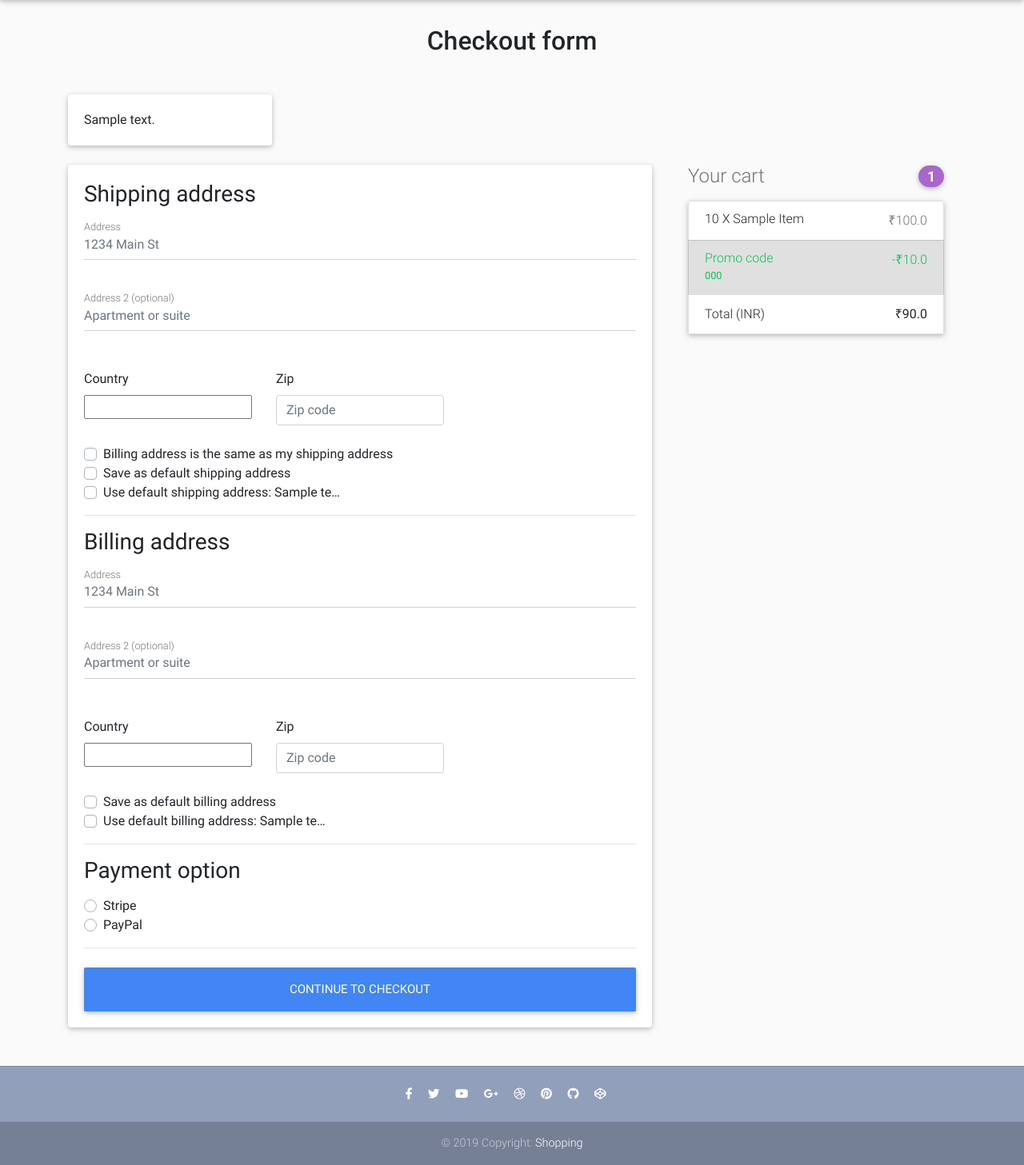
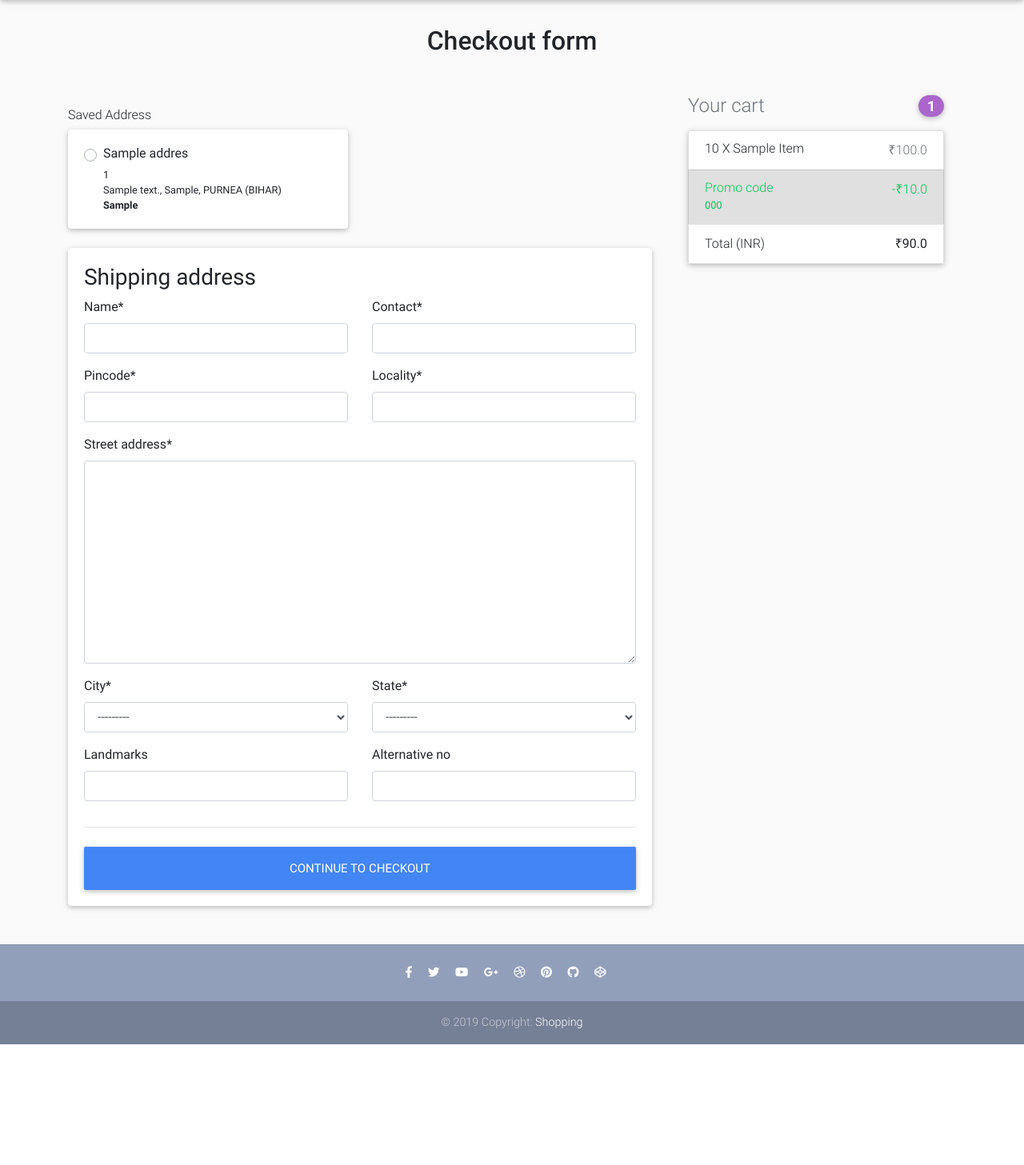
Before and after one commit to sadique-cws/ecom, a Django app: template templates/checkout.html in a window 1280 px wide. Shown: the part 64-1521 px from the top of the page at 80% size. After the commit the page ends 1370 px from the top, so only its background shows below. Run offline with Django 3.2, Linux system fonts and the light colour scheme; tables that the repository leaves empty hold one stand-in row (values such as "Sample post"); the template is opened without the code that fills it: values that come from a table or form of the project are taken from there, most other values are stand-ins (such as "Sample title", 1, 10 or a date in 2020); some libraries are stand-ins or nearby versions.

Commit message:
basic final

```diff
--- a/core/forms.py
+++ b/core/forms.py
@@ -1,38 +1,18 @@
 from django import forms
 from django_countries.fields import CountryField
 from django_countries.widgets import CountrySelectWidget
+from .models import *
 
 PAYMENT_CHOICES = (
     ('S', 'Stripe'),
     ('P', 'PayPal')
 )
 
-class CheckoutForm(forms.Form):
-    shipping_address = forms.CharField(required=False)
-    shipping_address2 = forms.CharField(required=False)
-    shipping_country = CountryField(blank_label='(select country)').formfield(
-        required=False,
-        widget=CountrySelectWidget(attrs={
-            'class': 'custom-select d-block w-100',
-        }))
-    shipping_zip = forms.CharField(required=False)
+class CheckoutForm(forms.ModelForm):
+    class Meta:
+        model = Address
+        fields = ('name','contact','street_address','alternative_no','pincode','city','state','landmarks','locality')
 
-    billing_address = forms.CharField(required=False)
-    billing_address2 = forms.CharField(required=False)
-    billing_country = CountryField(blank_label='(select country)').formfield(
-        required=False,
-        widget=CountrySelectWidget(attrs={
-            'class': 'custom-select d-block w-100',
-        }))
-    billing_zip = forms.CharField(required=False)
-
-    same_billing_address = forms.BooleanField(required=False)
-    set_default_shipping = forms.BooleanField(required=False)
-    use_default_shipping = forms.BooleanField(required=False)
-    set_default_billing = forms.BooleanField(required=False)
-    use_default_billing = forms.BooleanField(required=False)
-
-    payment_option = forms.ChoiceField(widget=forms.RadioSelect, choices=PAYMENT_CHOICES)
 
 
 class CouponForm(forms.Form):
--- a/core/templatetags/cart_template_tags.py
+++ b/core/templatetags/cart_template_tags.py
@@ -19,5 +19,4 @@ def Item_Is_Exit(user,slug):
         qs = OrderItem.objects.filter(user=user,ordered=False,item__slug=slug)
         if qs.exists():
             return True
-
     return False
--- a/templates/checkout.html
+++ b/templates/checkout.html
@@ -7,132 +7,84 @@
     <div class="container wow fadeIn">
       <h2 class="my-5 h2 text-center">Checkout form</h2>
 
+
+
+
+      <div class="row">
+        <div class="col-md-8 mb-4">
+         {% if address %}
+               <h6 class="d-block mt-3">Saved Address</h6>
             <div class="row mb-4">
                 {% for foo in address %}
+        <div class="col-lg-6">
+        <div class="card">
+            <div class="card-body">
+               <div class="custom-control custom-radio pmd-radio">
+                <input type="radio" class="custom-control-input" id="radioclientcustomControlValidation1" value="{{ foo.id }}" name="save_address" required>
+                <label class="custom-control-label" for="radioclientcustomControlValidation1">
+                    <h6>{{ foo.name }}</h6>
+                    <p class="small m-0">{{ foo.contact }} <br>
+                    {{ foo.street_address }}, {{ foo.locality }}, {{ foo.get_city_display }} ({{ foo.get_state_display }})
+                    </p>
+                    <p class="small m-0 font-weight-bold text-capitalize">{{ foo.landmarks }}</p>
+                </label>
+                <div class="invalid-feedback">Example invalid feedback text</div>
+            </div>
 
-        <div class="col-lg-3">
-            <div class="card">
-                <div class="card-body">{{ foo.street_address }}</div>
             </div>
         </div>
-
+        </div>
                 {% endfor %}
 
             </div>
 
-      <div class="row">
-        <div class="col-md-8 mb-4">
+         {% endif %}
           <div class="card">
             <form method="POST" class="card-body">
               {% csrf_token %}
 
               <h3>Shipping address</h3>
 
-              <div class='hideable_shipping_form'>
 
-                <div class="md-form mb-5">
-                  <input type='text' placeholder='1234 Main St' id='shipping_address' name='shipping_address' class='form-control' />
-                  <label for="shipping_address" class="">Address</label>
+                      <div class="row">
+                          <div class="col-lg-6">
+                                    {{ form.name|as_crispy_field }}
+                                        {{ form.name.errors }}
+                          </div>
+                          <div class="col-lg-6">
+                              {{ form.contact|as_crispy_field }}
+                              {{ form.contact.errors }}
+                          </div>
+                          <div class="col-lg-6">
+                              {{ form.pincode|as_crispy_field }}
+                              {{ form.pincode.errors }}
+                          </div>
+                          <div class="col-lg-6">
+                              {{ form.locality|as_crispy_field }}
+                              {{ form.locality.errors }}
+                          </div>
+                          <div class="col-lg-12">
+                              {{ form.street_address|as_crispy_field }}
+                              {{ form.street_address.errors }}
                           </div>
 
-                <div class="md-form mb-5">
-                  <input type='text' placeholder='Apartment or suite' id='shipping_address2' name='shipping_address2' class='form-control' />
-                  <label for="shipping_address2" class="">Address 2 (optional)</label>
+                          <div class="col-lg-6">
+                              {{ form.city|as_crispy_field }}
+                              {{ form.city.errors }}
+                          </div>
+                          <div class="col-lg-6">
+                              {{ form.state|as_crispy_field }}
+                              {{ form.state.errors }}
                           </div>
 
-                <div class="row">
-                  <div class="col-lg-4 col-md-12 mb-4">
-                    <label for="country">Country</label>
-                    {{ form.shipping_country }}
-                    <div class="invalid-feedback">
-                      Please select a valid country.
+                          <div class="col-lg-6">
+                              {{ form.landmarks|as_crispy_field }}
+                              {{ form.landmarks.errors }}
                           </div>
+                          <div class="col-lg-6">
+                              {{ form.alternative_no|as_crispy_field }}
+                              {{ form.alternative_no.errors }}
                           </div>
-                  <div class="col-lg-4 col-md-6 mb-4">
-                    <label for="shipping_zip">Zip</label>
-                    <input type='text' placeholder='Zip code' id='shipping_zip' name='shipping_zip' class='form-control' />
-                    <div class="invalid-feedback">
-                      Zip code required.
-                    </div>
-                  </div>
-                </div>
-
-                <div class="custom-control custom-checkbox">
-                  <input type="checkbox" class="custom-control-input" name="same_billing_address" id="same_billing_address">
-                  <label class="custom-control-label" for="same_billing_address">Billing address is the same as my shipping address</label>
-                </div>
-                <div class="custom-control custom-checkbox">
-                  <input type="checkbox" class="custom-control-input" name="set_default_shipping" id="set_default_shipping">
-                  <label class="custom-control-label" for="set_default_shipping">Save as default shipping address</label>
-                </div>
-
-              </div>
-
-              {% if default_shipping_address %}
-              <div class="custom-control custom-checkbox">
-                <input type="checkbox" class="custom-control-input" name="use_default_shipping" id="use_default_shipping">
-                <label class="custom-control-label" for="use_default_shipping">Use default shipping address: {{ default_shipping_address.street_address|truncatechars:10 }}</label>
-              </div>
-              {% endif %}
-
-              <hr>
-
-              <h3>Billing address</h3>
-
-              <div class='hideable_billing_form'>
-                <div class="md-form mb-5">
-                  <input type='text' placeholder='1234 Main St' id='billing_address' name='billing_address' class='form-control' />
-                  <label for="billing_address" class="">Address</label>
-                </div>
-
-                <div class="md-form mb-5">
-                  <input type='text' placeholder='Apartment or suite' id='billing_address2' name='billing_address2' class='form-control' />
-                  <label for="billing_address2" class="">Address 2 (optional)</label>
-                </div>
-
-                <div class="row">
-                  <div class="col-lg-4 col-md-12 mb-4">
-                    <label for="country">Country</label>
-                    {{ form.billing_country }}
-                    <div class="invalid-feedback">
-                      Please select a valid country.
-                    </div>
-                  </div>
-
-                  <div class="col-lg-4 col-md-6 mb-4">
-                    <label for="billing_zip">Zip</label>
-                    <input type='text' placeholder='Zip code' id='billing_zip' name='billing_zip' class='form-control' />
-                    <div class="invalid-feedback">
-                      Zip code required.
-                    </div>
-                  </div>
-
-                </div>
-
-                <div class="custom-control custom-checkbox">
-                  <input type="checkbox" class="custom-control-input" name="set_default_billing" id="set_default_billing">
-                  <label class="custom-control-label" for="set_default_billing">Save as default billing address</label>
-                </div>
-
-              </div>
-
-              {% if default_billing_address %}
-              <div class="custom-control custom-checkbox">
-                <input type="checkbox" class="custom-control-input" name="use_default_billing" id="use_default_billing">
-                <label class="custom-control-label" for="use_default_billing">Use default billing address: {{ default_billing_address.street_address|truncatechars:10 }}</label>
-              </div>
-              {% endif %}
-              <hr>
-
-              <h3>Payment option</h3>
-
-              <div class="d-block my-3">
-                {% for value, name in form.fields.payment_option.choices %}
-                <div class="custom-control custom-radio">
-                  <input id="{{ name }}" name="payment_option" value="{{ value }}" type="radio" class="custom-control-input" required>
-                  <label class="custom-control-label" for="{{ name }}">{{ name }}</label>
-                </div>
-                {% endfor %}
                       </div>
 
               <hr class="mb-4">
--- a/templates/product.html
+++ b/templates/product.html
@@ -47,9 +47,10 @@
                     <i class="fas fa-shopping-cart ml-1"></i>
                   </a>
                 {% else %}
+
                 <form action="{{ object.get_add_to_cart_url }}" method="get">
                 {% csrf_token %}
-               <div CLASS="mb-4">
+               <div class="mb-4">
                 {% for foo in object.variation_set.all %}
                 <p class=" mb-0 lead font-weight-bold">{{ foo.name }}</p>
                 {% for val in foo.itemvariation_set.all  %}
```
Also changed, not shown: core/admin.py (+5 -9 lines), core/models.py (+21 -7 lines), core/views.py (+21 -124 lines), templates/order_summary.html (+56 -57 lines), core/migrations/0043_auto_20200517_1329.py (added), core/migrations/0044_auto_20200517_1352.py (added), core/migrations/0045_auto_20200517_1355.py (added), core/migrations/0046_auto_20200517_1356.py (added), core/migrations/0047_auto_20200517_1402.py (added). Lines whose indentation alone changed are shown as unchanged.
